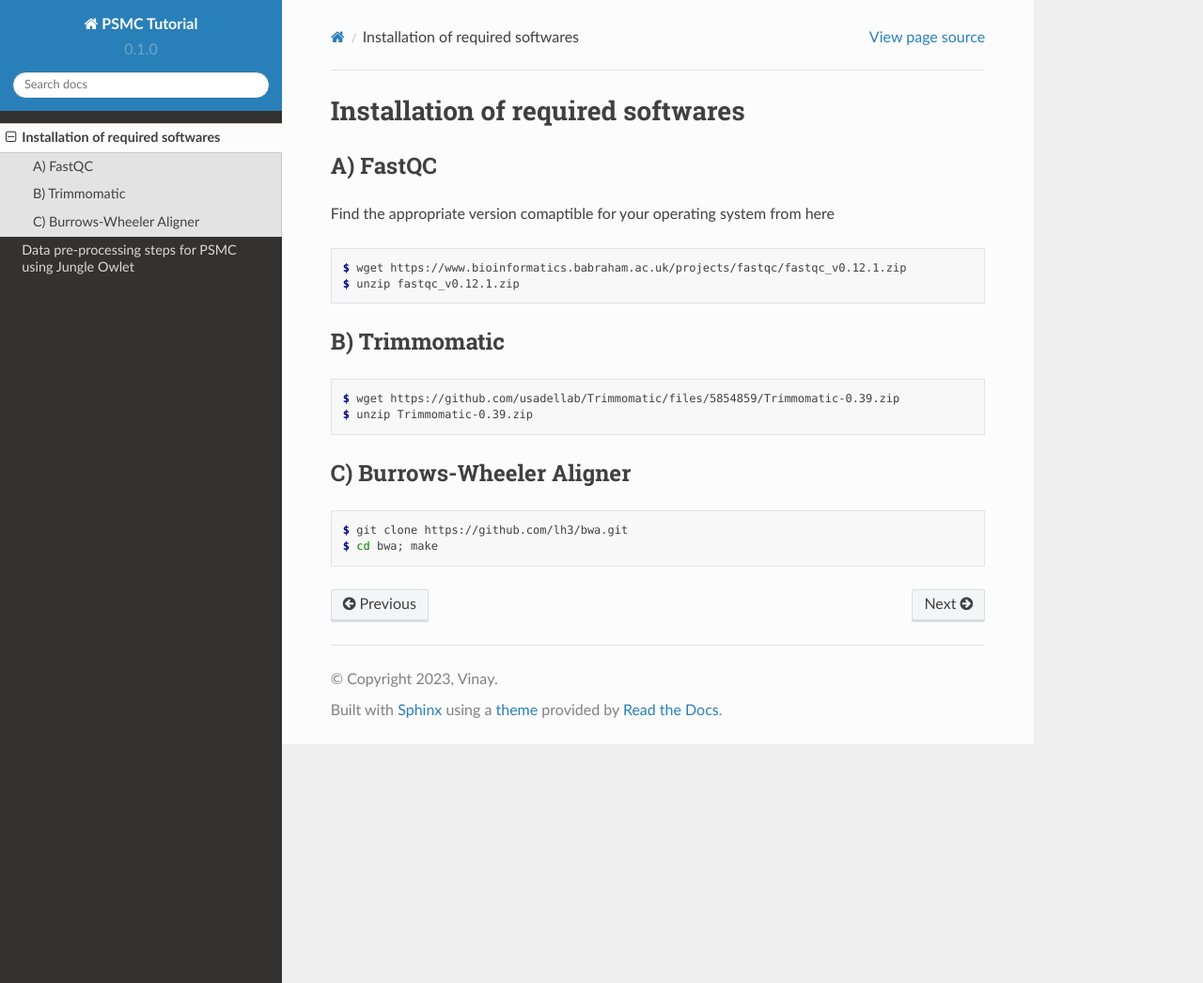
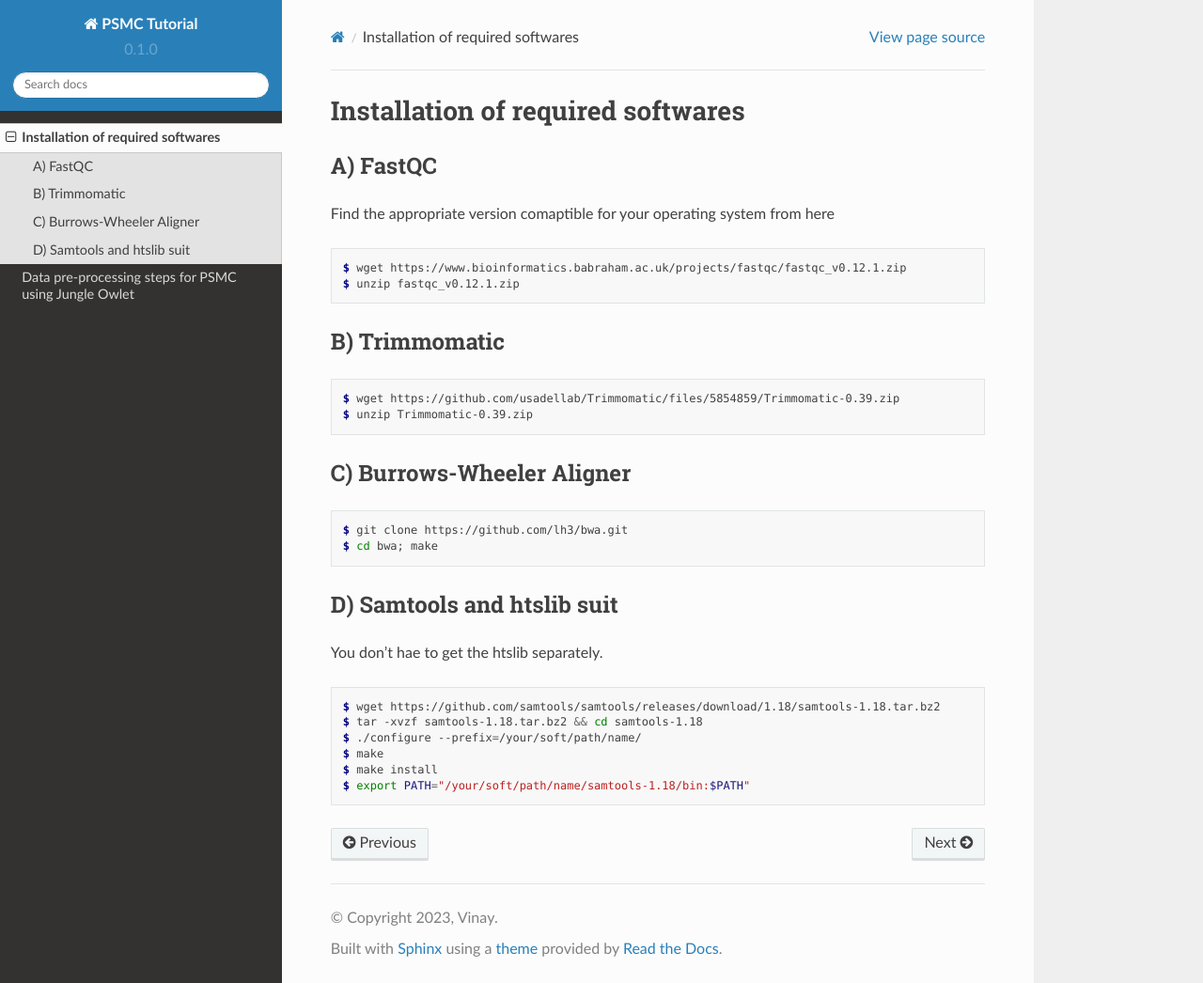
Before and after one commit to stachyris/PSMC_Tutorial-BirdLab, a Sphinx documentation site: the page built from docs/source/00_Required_Softs.rst, in a window 1280 px wide and 1046 px high. Shown: the whole window at 94% size. Built offline with Sphinx 7.4.7 and the Read the Docs theme 2.0.0, drawn with Linux system fonts in a browser that asks for light colours.

Commit message:
Samtoools-00_Required_Softs.rst

```diff
--- a/docs/source/00_Required_Softs.rst
+++ b/docs/source/00_Required_Softs.rst
@@ -28,3 +28,17 @@
 
  $ git clone https://github.com/lh3/bwa.git
  $ cd bwa; make
+
+
+D) Samtools and htslib suit
+----------------------------
+You don't hae to get the htslib separately.
+
+.. code-block:: console
+
+ $ wget https://github.com/samtools/samtools/releases/download/1.18/samtools-1.18.tar.bz2
+ $ tar -xvzf samtools-1.18.tar.bz2 && cd samtools-1.18
+ $ ./configure --prefix=/your/soft/path/name/
+ $ make
+ $ make install
+ $ export PATH="/your/soft/path/name/samtools-1.18/bin:$PATH"
```
